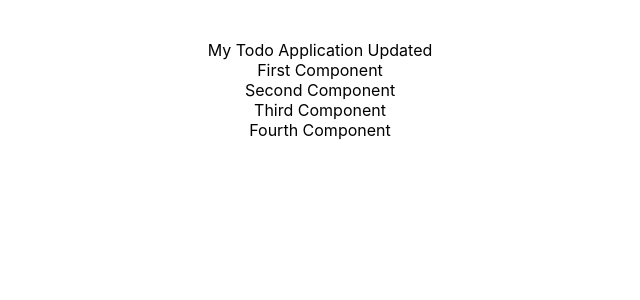
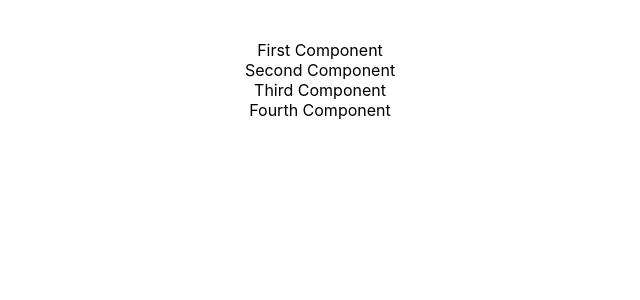
Before and after one commit to SeungUkAhn/udemy-spring-boot-and-spring-framework, a React (Create React App) app: page / in a window 1280 px wide. Shown: the top 300 px of the page, without its empty margins (320-960 px from the left). Built offline with nearby package versions, Linux system fonts and the light colour scheme.

Commit message:
LearningComponent 생성

```diff
--- a/src/App.js
+++ b/src/App.js
@@ -1,18 +1,10 @@
 import './App.css';
-
-import FirstComponent from './components/learning-examples/FirstComponent';
-import SecondComponent from './components/learning-examples/SecondComponent';
-import ThirdComponent from './components/learning-examples/ThirdComponent';
-import FourthComponent from './components/learning-examples/FourthComponent';
+import LearningComponent from "./components/learning-examples/LearningComponent";
 
 function App() {
   return (
     <div className="App">
-      My Todo Application Updated
-        <FirstComponent/>
-        <SecondComponent/>
-        <ThirdComponent/>
-        <FourthComponent/>
+      <LearningComponent/>
     </div>
   );
 }
--- /dev/null
+++ b/src/components/learning-examples/LearningComponent.jsx
@@ -0,0 +1,15 @@
+import FirstComponent from './FirstComponent';
+import SecondComponent from './SecondComponent';
+import ThirdComponent from './ThirdComponent';
+import FourthComponent from './FourthComponent';
+
+export default function LearningComponent() {
+    return (
+        <div className="App">
+            <FirstComponent/>
+            <SecondComponent/>
+            <ThirdComponent/>
+            <FourthComponent/>
+        </div>
+    );
+}
```
